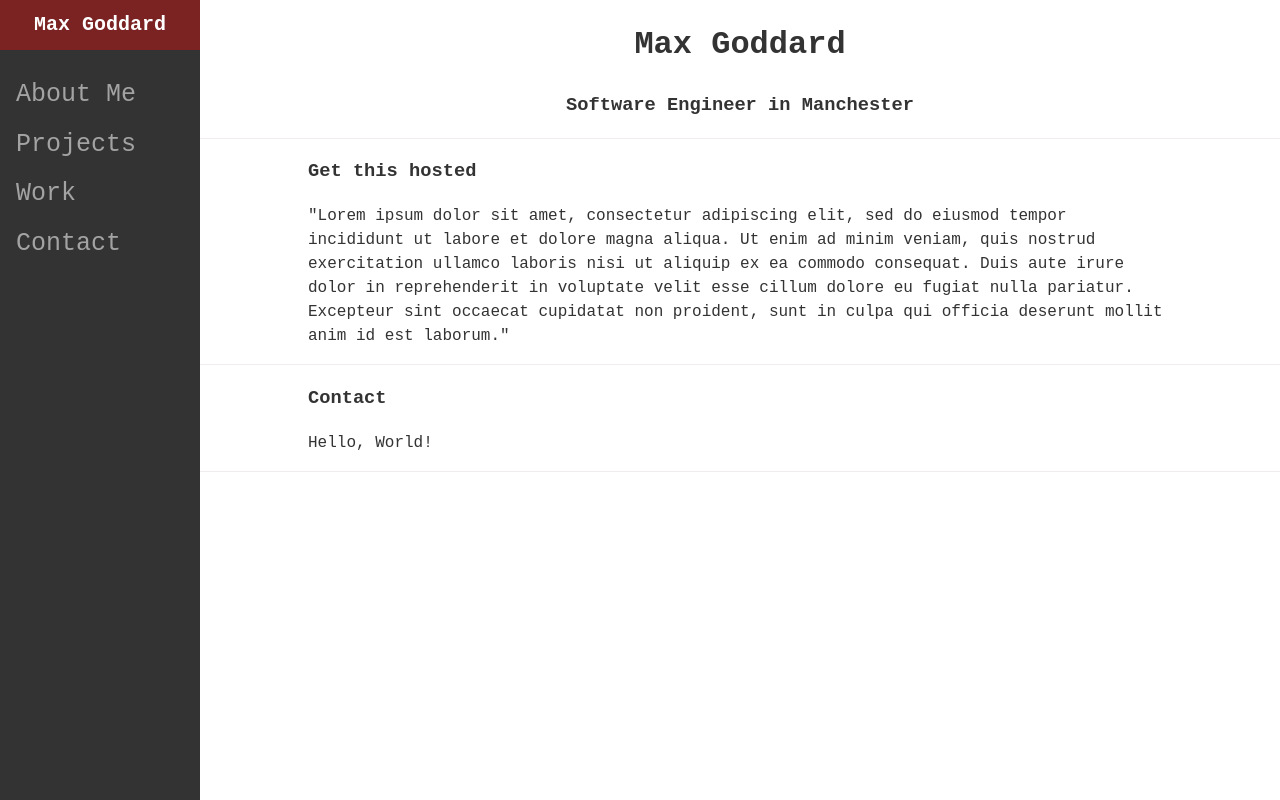
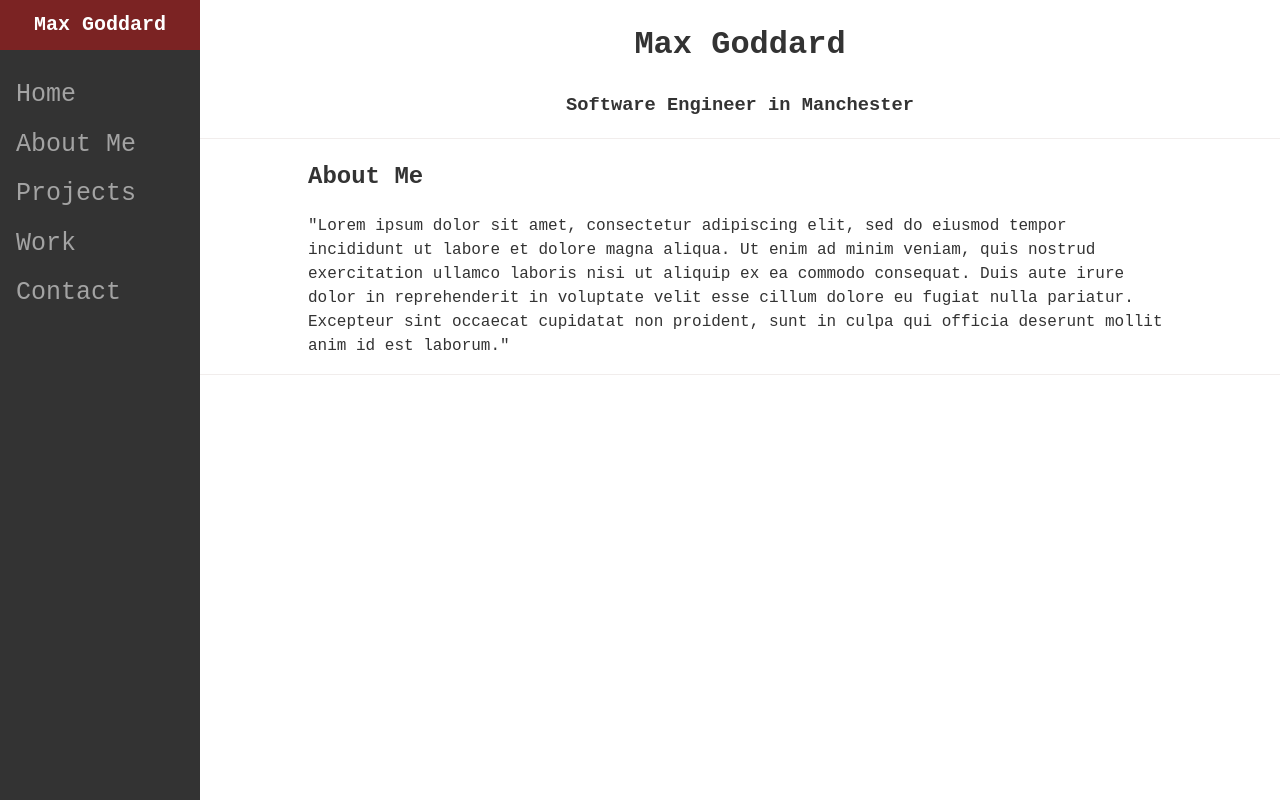
Before and after one commit to mxgoddard/max-site, a React (Create React App) app: page /about in a window 1280 px wide. Built offline with nearby package versions, Linux system fonts and the light colour scheme.

Commit message:
Improved site navigation

```diff
--- a/package.json
+++ b/package.json
@@ -9,6 +9,7 @@
 		"react": "^16.13.1",
 		"react-dom": "^16.13.1",
 		"react-markdown": "^4.3.1",
+		"react-router-dom": "^5.2.0",
 		"react-scripts": "3.4.1"
 	},
 	"scripts": {
--- a/src/App.js
+++ b/src/App.js
@@ -1,22 +1,43 @@
 import React from 'react';
+import { BrowserRouter as Router, Switch, Route } from 'react-router-dom';
 import About from './components/About.jsx';
 import Contact from './components/Contact.jsx';
-// import NavBar from './components/NavBar.jsx';
-import Personal from './components/Personal.jsx';
+import Home from './components/Home.jsx';
+import Header from './components/Header.jsx';
+import Projects from './components/Projects.jsx';
+import Work from './components/Work.jsx';
 import SideNav from './components/SideNav.jsx';
 import './app.css';
 
 function App() {
     return (
-        <div className="App">
-            {/* <NavBar /> */}
-            <SideNav />
-            <div class="Main">
-                <Personal />
-                <About />
-                <Contact />
+        <Router>
+            <div className='App'>
+                <SideNav />
+                <Switch>
+                    <div class='Main'>
+                        <Route path='/'>
+                            <Header />
+                        </Route>
+                        <Route exact path="/">
+                            <Home />
+                        </Route>
+                        <Route path="/about">
+                            <About />
+                        </Route>
+                        <Route path="/projects">
+                            <Projects />
+                        </Route>
+                        <Route path="/work">
+                            <Work />
+                        </Route>
+                        <Route path="/contact">
+                            <Contact />
+                        </Route>
+                    </div>
+                </Switch>
             </div>
-        </div>
+        </Router>
     );
 }
 
--- a/src/components/About.jsx
+++ b/src/components/About.jsx
@@ -3,8 +3,8 @@ import '../app.css';
 
 function About() {
     return (
-        <div className="format-styling">
-            <h3>Get this hosted</h3>
+        <div className='format-styling'>
+            <h2>About Me</h2>
             <p>
                 "Lorem ipsum dolor sit amet, consectetur adipiscing elit, sed do eiusmod tempor incididunt ut labore et dolore magna aliqua. Ut enim ad minim veniam, quis nostrud
                 exercitation ullamco laboris nisi ut aliquip ex ea commodo consequat. Duis aute irure dolor in reprehenderit in voluptate velit esse cillum dolore eu fugiat nulla
--- a/src/components/Contact.jsx
+++ b/src/components/Contact.jsx
@@ -3,8 +3,8 @@ import '../app.css';
 
 function Contact() {
     return (
-        <div className="format-styling">
-            <h3>Contact</h3>
+        <div className='format-styling'>
+            <h2>Contact</h2>
             <p>Hello, World!</p>
         </div>
     )
--- a/src/components/Personal.jsx
+++ b/src/components/Header.jsx
@@ -1,9 +1,9 @@
 import React from 'react';
 import '../app.css';
 
-function Personal() {
+function Header() {
     return (
-        <div className="format-styling">
+        <div className='format-styling'>
             <center>
                 <h1>Max Goddard</h1>
                 <h3>Software Engineer in Manchester</h3>
@@ -12,4 +12,4 @@ function Personal() {
     )
 }
 
-export default Personal;
+export default Header;
--- /dev/null
+++ b/src/components/Home.jsx
@@ -0,0 +1,12 @@
+import React from 'react';
+
+function Home() {
+    return (
+        /* Blog / update feed */
+        <div className='format-styling'>
+            <h2>Home</h2>
+        </div>
+    )
+}
+
+export default Home;
--- /dev/null
+++ b/src/components/Projects.jsx
@@ -0,0 +1,11 @@
+import React from 'react';
+
+function Projects() {
+    return (
+        <div className='format-styling'>
+            <h2>Projects</h2>
+        </div>
+    )
+}
+
+export default Projects;
--- a/src/components/SideNav.jsx
+++ b/src/components/SideNav.jsx
@@ -1,30 +1,28 @@
 import React from 'react';
+import { Link } from 'react-router-dom';
 import '../styles/SideNav.css';
 
 class SideNav extends React.Component {
     render() {
         return (
-            <div class="SideNav">
-                <a href="#home1">
-                    <div class="SideNavHeader">
+            <div className='SideNav'>
+                <div className='SideNavHeader'>
+                    <Link to='/'>
                         <p>Max Goddard</p>
+                    </Link>
+                </div>
+                <nav>
+                    <div className='SideNavMain'>
+                        <Link to='/'>Home</Link>
+                        <Link to='/about'>About Me</Link>
+                        <Link to='/projects'>Projects</Link>
+                        <Link to='/work'>Work</Link>
+                        <Link to='/contact'>Contact</Link>
                     </div>
-                </a>
-                <div class="SideNavMain">
-                    <a href="#home1">About Me</a>
-                    <a href="#home2">Projects</a>
-                    <a href="#home3">Work</a>
-                    <a href="#home4">Contact</a>
-                </div>
+                </nav>
             </div>
         )
     }
 }
 
-// function SideNav() {
-//     return (
-
-//     )
-// }
-
 export default SideNav;
--- /dev/null
+++ b/src/components/Work.jsx
@@ -0,0 +1,11 @@
+import React from 'react';
+
+function Work() {
+    return (
+        <div className='format-styling'>
+            <h2>Work</h2>
+        </div>
+    )
+}
+
+export default Work;
```
Also changed, not shown: src/components/NavBar.jsx (deleted, +0 -30 lines), src/styles/NavBar.css (deleted, +0 -29 lines), 2 other files (tests, documents, lock files or other folders).
